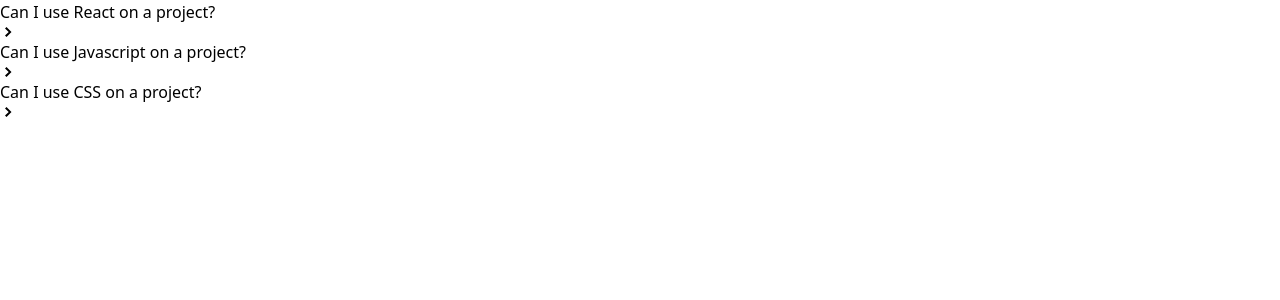
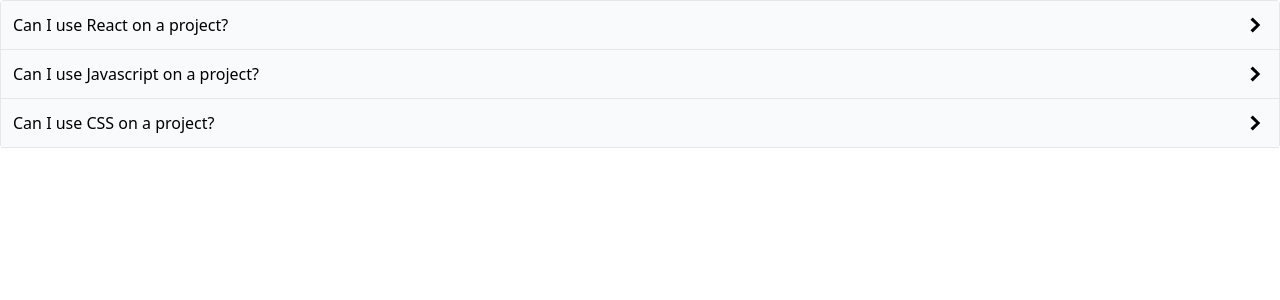
Before and after one commit to federico-init/components_showcase, a React (Create React App) app: page / in a window 1280 px wide. Shown: the top 300 px of the page. Built offline with nearby package versions, Linux system fonts and the light colour scheme.

Commit message:
style: accordion page

```diff
--- a/src/components/Accordion.jsx
+++ b/src/components/Accordion.jsx
@@ -11,12 +11,15 @@
     const isExpanded = index === expandedIndex;
 
     const chevronIcon = (
-      <span>{isExpanded ? <GoChevronDown /> : <GoChevronRight />}</span>
+      <span className="text-2xl">
+        {isExpanded ? <GoChevronDown /> : <GoChevronRight />}
+      </span>
     );
 
     return (
       <div key={item.id}>
         <div
+          className="flex justify-between p-3 bg-gray-50 border-b items-center cursor-pointer"
           onClick={
             isExpanded
               ? () => setExpandedIndex(null)
@@ -27,12 +30,12 @@
           {chevronIcon}
         </div>
 
-        {isExpanded && <div>{item.content}</div>}
+        {isExpanded && <div className="border-b p-5">{item.content}</div>}
       </div>
     );
   });
 
-  return <div>{renderedItems}</div>;
+  return <div className="border-x border-t rounded">{renderedItems}</div>;
 };
 
 export default Accordion;
```
